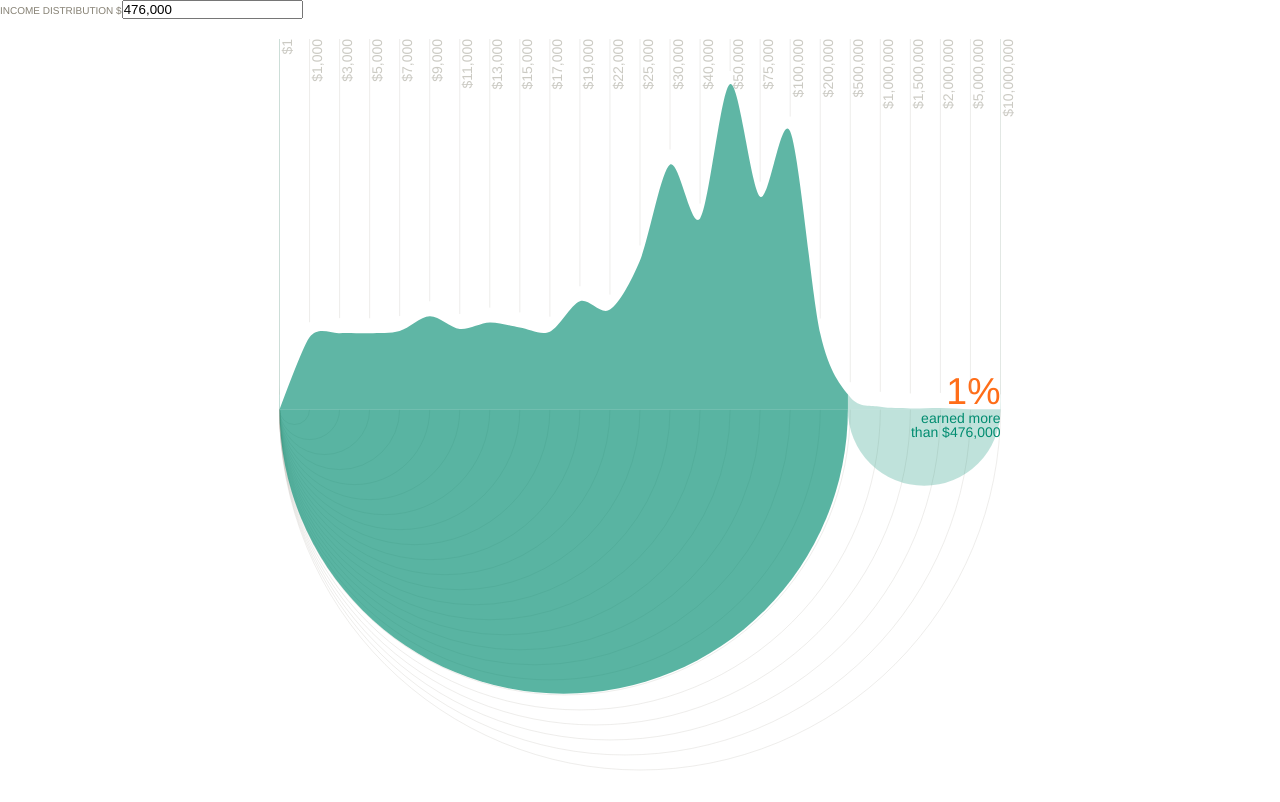
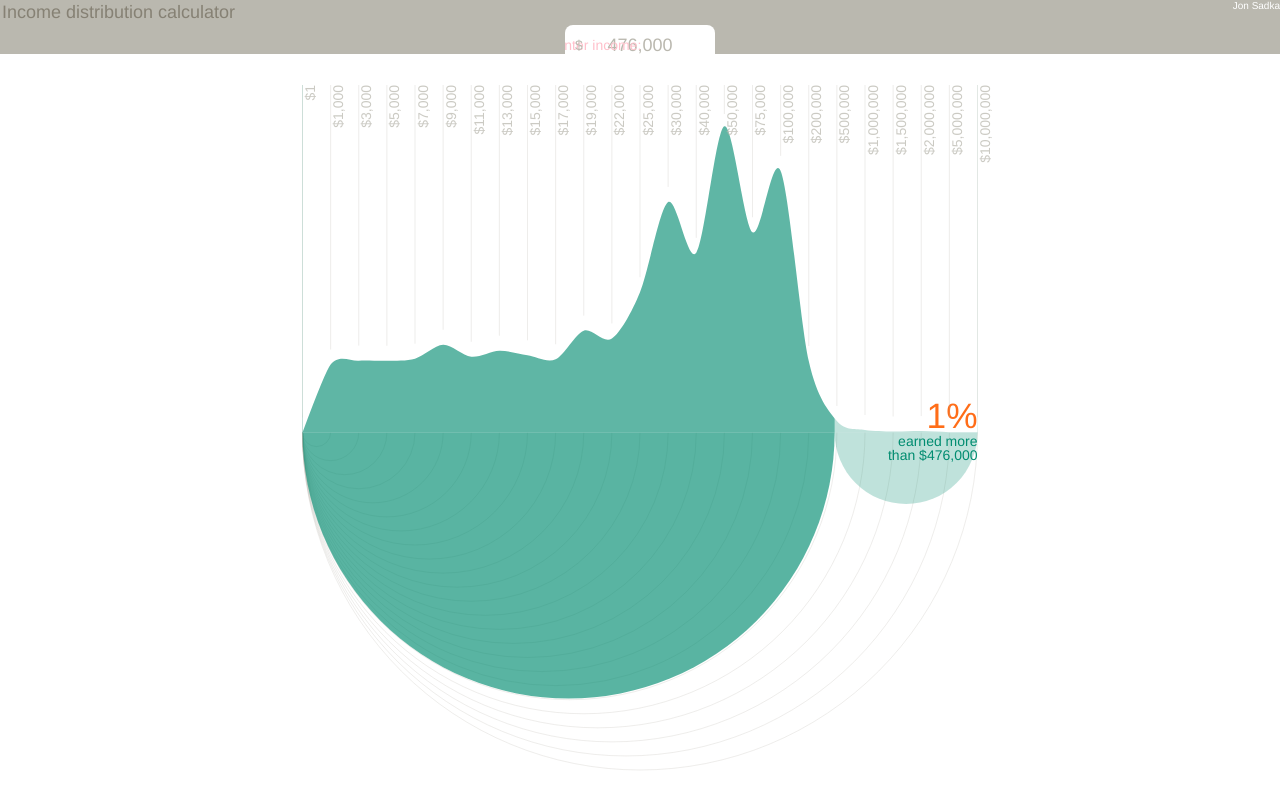
Before and after one commit to jonsadka/compare-income, a website: page index.html in a window 1280 px wide. Drawn offline with nearby package versions, Linux system fonts and the light colour scheme.

Commit message:
Style updates

```diff
--- a/index.html
+++ b/index.html
@@ -7,8 +7,15 @@
   </head>
   <body>
     <div id="upper-content">
-      INCOME DISTRIBUTION
-      $<input id="usersalary" placeholder="input your salary" onkeyup="updateSalary()" onmousedown="updateSalary()" value="476,000" onmouseup="updateSalary()" type="text">
+      <div class="title">Income distribution calculator</div>
+      <div class="nav-bar">
+        <span class="name">Jon Sadka</span>
+      </div>
+      <div class="user-salary">
+        <span class="prompt">Enter income:</span>
+        <span class="currency">$</span>
+        <input id="usersalary" placeholder="input your salary" onkeyup="updateSalary()" onmousedown="updateSalary()" value="476,000" onmouseup="updateSalary()" type="text">
+      </div>
     </div>
     <div id="chart"></div>
     <!-- SCRIPTS -->
--- a/style.css
+++ b/style.css
@@ -11,10 +11,72 @@ body {
   color: #868174;
 }
 
+#upper-content {
+  height: 65px;
+  position: relative;
+}
+
+.nav-bar {
+  background: RGBA(186, 184, 175, 1);
+  color: white;
+  height: 54px;
+}
+
+.title {
+  position: absolute;
+  font-size: 18px;
+  top: 2px;
+  left: 2px;
+}
+
+.name {
+  float: right;
+}
+
+/*Income distribution*/
+
+.user-salary {
+  position: absolute;
+  right: calc(50% - 150px / 2);
+  top: 25px;
+  color: #868174;
+}
+
+.user-salary .currency {
+  position: absolute;
+  left: 10px;
+  top: 12px;
+  font-size: 14px;
+  color: RGBA(186, 184, 175, 1)
+}
+
+.user-salary .prompt {
+  position: absolute;
+  left: -10px;
+  top: 12px;
+  font-size: 14px;
+  color: pink;
+}
+
 #chart {
   width: 100%;
 }
 
+input {
+  font: 18px Helvetica, Arial, sans-serif;
+  box-sizing: border-box;
+  display: block;
+  border: none;
+  padding: 10px;
+  width: 150px;
+  font-size: 18px;
+  outline: none;
+  background-color: white;
+  color: RGBA(186, 184, 175, 1);
+  border-bottom: 1px solid white;
+  text-align: center;
+  border-radius: 8px;
+}
 
 /*FOR TESTING*/
 svg {
```
